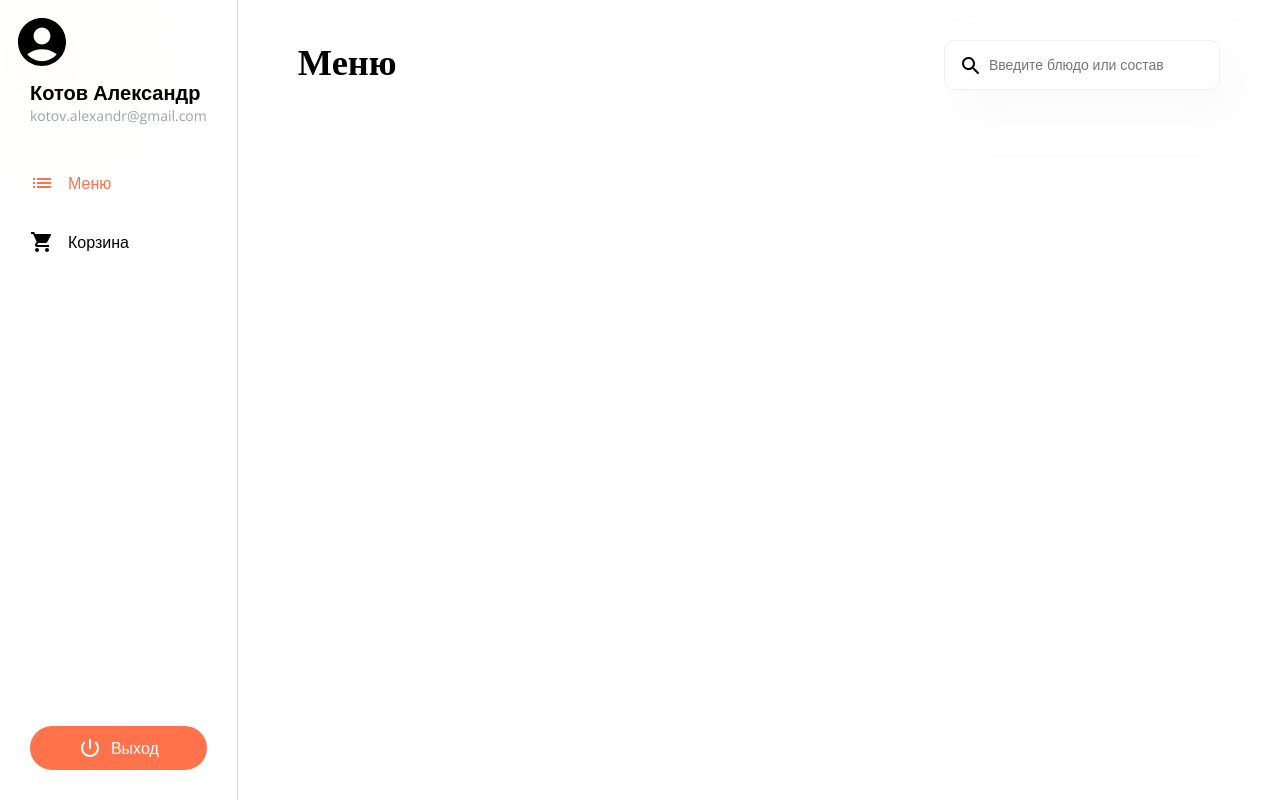
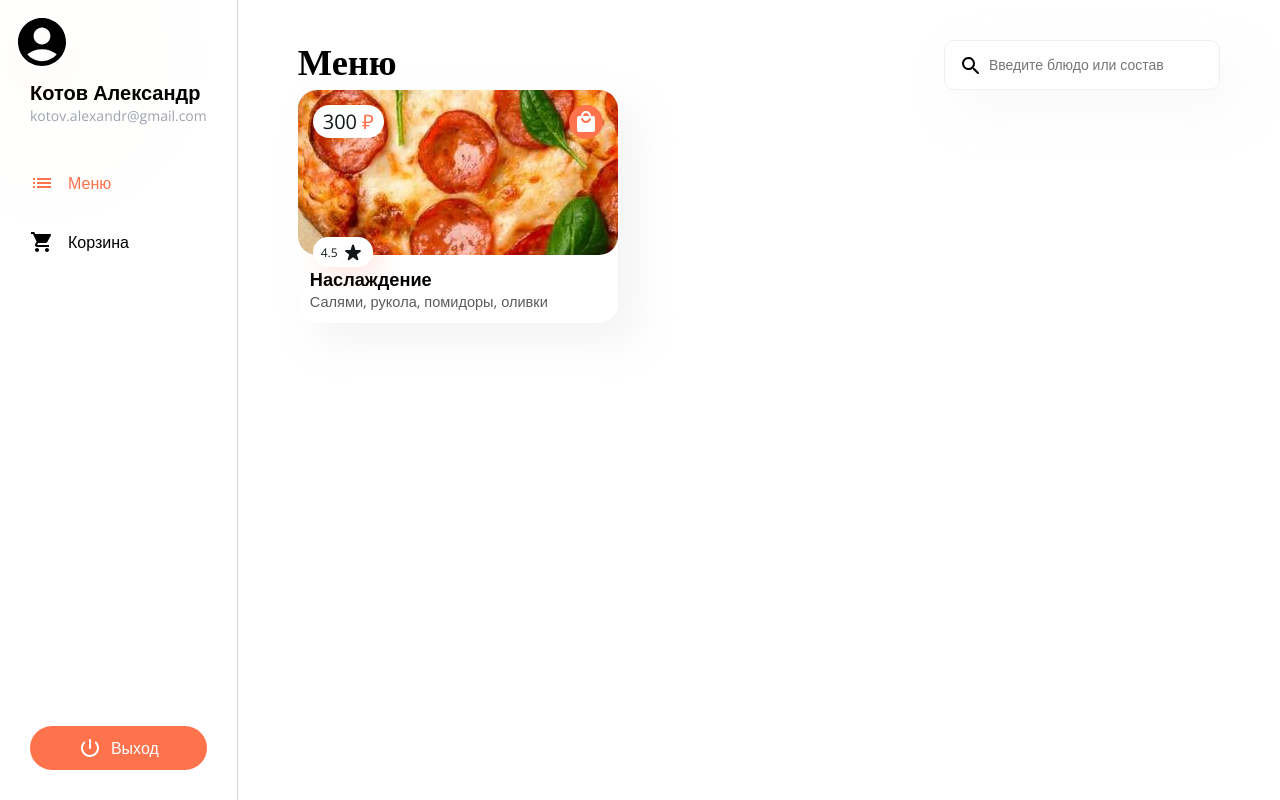
Before and after one commit to superhero86rus/pizza-app, a React (Vite) app: page / in a window 1280 px wide. Built offline with nearby package versions, Linux system fonts and the light colour scheme.

Commit message:
Стилизация карточки товара

```diff
--- /dev/null
+++ b/src/components/ProductCard/ProductCard.module.css
@@ -0,0 +1,99 @@
+.head {
+    position: relative;
+    min-height: 165px;
+    border-radius: 19px;
+}
+
+.card {
+    background: var(--white-color);
+    border-radius: 19px;
+    box-shadow: 18.214px 18.214px 36.42px 0px rgba(211, 209, 216, 0.25);
+    width: 320px;
+}
+
+.footer {
+    padding: 12px;
+}
+
+.title {
+    color: var(--text-color);
+    font-size: 18.214px;
+    font-style: normal;
+    font-weight: 600;
+    line-height: normal;
+}
+
+.description {
+    color: var(--text-secondary-color);
+    font-size: 14.571px;
+    font-style: normal;
+    font-weight: 400;
+    line-height: normal;
+}
+
+.link {
+    text-decoration: none;
+}
+
+.price {
+    position: absolute;
+    top: 15px;
+    left: 15px;
+    background: var(--white-color);
+    padding: 3px 10px;
+    border-radius: 20px;
+
+    color: #111719;
+    font-family: Open Sans;
+    font-size: 20px;
+    font-style: normal;
+    font-weight: 400;
+    line-height: normal;
+}
+
+.currency {
+    color: var(--primary-color);
+}
+
+.rating {
+    position: absolute;
+    bottom: -12px;
+    left: 15px;
+    background: var(--white-color);
+    padding: 3px 8px;
+    border-radius: 20px;
+
+    color: #111719;
+    font-family: Open Sans;
+    font-size: 12px;
+    font-style: normal;
+    font-weight: 400;
+    line-height: normal;
+
+    box-shadow: 6.07px 6.07px 24.28px 0px rgba(254, 114, 76, 0.20);
+
+    display: flex;
+    justify-content: center;
+    align-items: center;
+}
+
+.add-to-cart {
+    position: absolute;
+    top: 15px;
+    right: 15px;
+    background: var(--primary-color);
+    border-radius: 50%;
+    width: 34px;
+    height: 34px;
+    border: none;
+
+    display: flex;
+    justify-content: center;
+    align-items: center;
+
+    cursor: pointer;
+}
+
+.add-to-cart:hover {
+    background: var(--primary-hover-color);
+}
--- /dev/null
+++ b/src/components/ProductCard/ProductCard.tsx
@@ -0,0 +1,33 @@
+import { Link } from 'react-router-dom';
+import styles from './ProductCard.module.css';
+import { ProductCardProps } from './ProductCard.props';
+import LocalMallRoundedIcon from '@mui/icons-material/LocalMallRounded';
+import StarRateRoundedIcon from '@mui/icons-material/StarRateRounded';
+
+function ProductCard(props: ProductCardProps) {
+	return (
+		<Link to={'/'} className={styles['link']}>
+			<div className={styles['card']}>
+				<div className={styles['head']} style={{backgroundImage: `url('${props.image}')`}}>
+					<div className={styles['price']}>
+						{props.price}&nbsp;
+						<span className={styles['currency']}>₽</span>
+					</div>
+					<button className={styles['add-to-cart']}>
+						<LocalMallRoundedIcon style={{color: 'white'}} />
+					</button>
+					<div className={styles['rating']}>
+						{props.rating}&nbsp;
+						<StarRateRoundedIcon />
+					</div>
+				</div>
+				<div className={styles['footer']}>
+					<div className={styles['title']}>{props.title}</div>
+					<div className={styles['description']}>{props.description}</div>
+				</div>
+			</div>
+		</Link>
+	);
+}
+
+export default ProductCard;
--- a/src/index.css
+++ b/src/index.css
@@ -3,7 +3,7 @@
   --primary-color: #FE724C;
   --primary-hover-color: #df6442;
   --text-color: #000000;
-  --text-secondary-color: $5B5B5E;
+  --text-secondary-color: #5B5B5E;
   --white-color: #FFFFFF;
   --separator-color: #D4D6D0;
 }
--- a/src/pages/Menu/Menu.tsx
+++ b/src/pages/Menu/Menu.tsx
@@ -1,4 +1,5 @@
 import Headling from '../../components/Headling/Headling';
+import ProductCard from '../../components/ProductCard/ProductCard';
 import Search from '../../components/Search/Search';
 import styles from './Menu.module.css';
 
@@ -8,6 +9,16 @@
 			<Headling>Меню</Headling>
 		    <Search placeholder="Введите блюдо или состав"/>
 		</div>
+		<div>
+			<ProductCard
+				id={1}
+				title='Наслаждение'
+				description='Салями, рукола, помидоры, оливки'
+				rating={4.5}
+				price={300}
+				image='../../../public/pizza-test.jpg'
+			/>
+		</div>
 
 	</>;
 }
```
Also changed, not shown: src/components/ProductCard/ProductCard.props.ts (added, +8 -0 lines), public/pizza-test.jpg (added).
